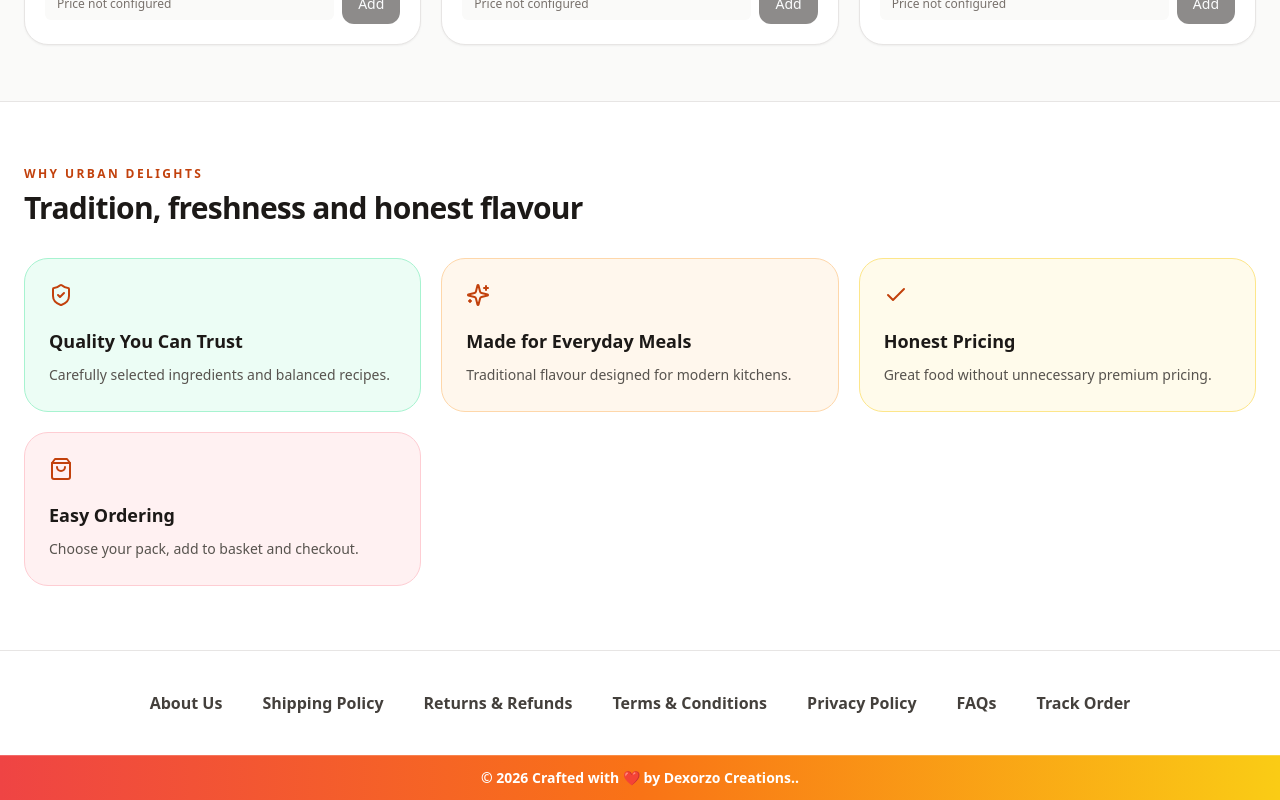
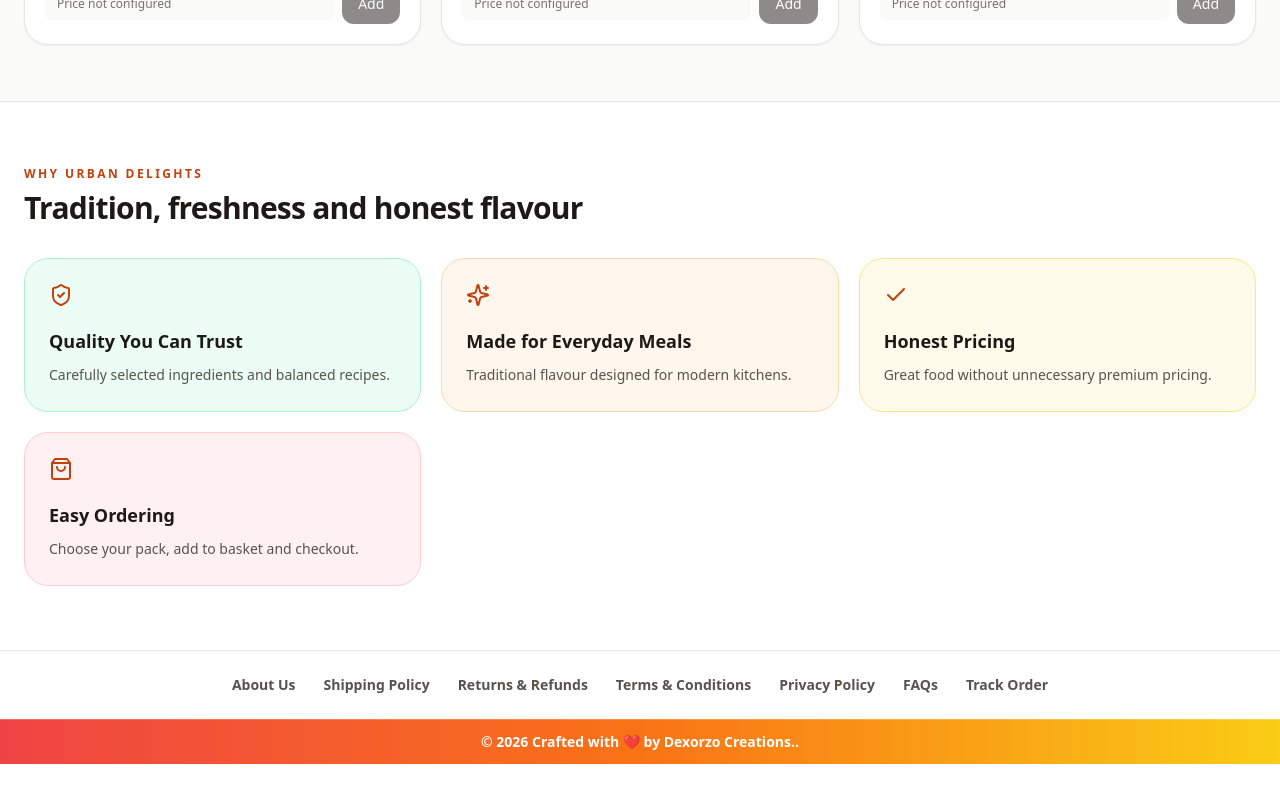
Before and after one commit to MarquisOgre/Urban-Delights, a React (Vite) app: page / in a window 1280 px wide. Shown: the part 3309-4109 px from the top of the page. After the commit the page ends 4073 px from the top, so only its background shows below. Built offline with nearby package versions, Linux system fonts and the light colour scheme; no server answers; the database is empty.

Commit message:
Make footer navigation compact across all public pages

```diff
--- a/src/components/Footer.tsx
+++ b/src/components/Footer.tsx
@@ -36,8 +36,8 @@ const Footer: React.FC<FooterProps> = ({ showTopButton = false, showNavigation =
     : fallbackLinks;
 
   return <footer className="shrink-0 bg-white text-stone-900">
-    {showNavigation && settings.showFooterLinks && <nav aria-label="Footer navigation" className="container mx-auto flex w-full flex-wrap items-center justify-center gap-x-8 gap-y-3 px-6 py-8 text-center text-sm sm:gap-x-10 sm:px-8 sm:py-10 sm:text-base">
-      {links.map((link) => <Link key={`${link.path}-${link.label}`} to={link.path} className="shrink-0 font-semibold text-stone-700 transition-colors duration-200 hover:text-orange-700 hover:underline" onClick={backToTop}>{link.label}</Link>)}
+    {showNavigation && settings.showFooterLinks && <nav aria-label="Footer navigation" className="container mx-auto flex w-full max-w-5xl flex-wrap items-center justify-center gap-x-5 gap-y-2 px-4 py-5 text-center text-xs sm:gap-x-7 sm:px-6 sm:py-6 sm:text-sm">
+      {links.map((link) => <Link key={`${link.path}-${link.label}`} to={link.path} className="shrink-0 font-semibold text-stone-600 transition-colors duration-200 hover:text-orange-700 hover:underline" onClick={backToTop}>{link.label}</Link>)}
     </nav>}
     <div className="border-t border-white/20 bg-gradient-to-r from-red-500 via-orange-500 to-yellow-400 py-3 text-center text-xs font-bold text-white sm:text-sm"><div className="container mx-auto px-4"><p>© {new Date().getFullYear()} {settings.footerCopyright || settings.storeName}.</p></div></div>
     {showTopButton && visible && <button onClick={backToTop} aria-label="Back to top" className="fixed bottom-5 right-5 z-50 flex h-14 w-14 items-center justify-center rounded-full bg-orange-500 text-lg font-bold text-white shadow-xl transition-all duration-200 hover:-translate-y-1 hover:bg-orange-600 hover:shadow-2xl">↑</button>}
```
